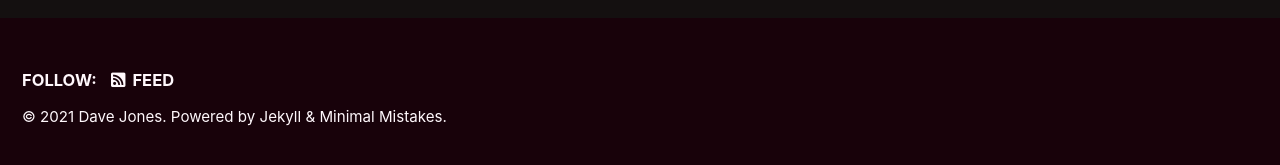
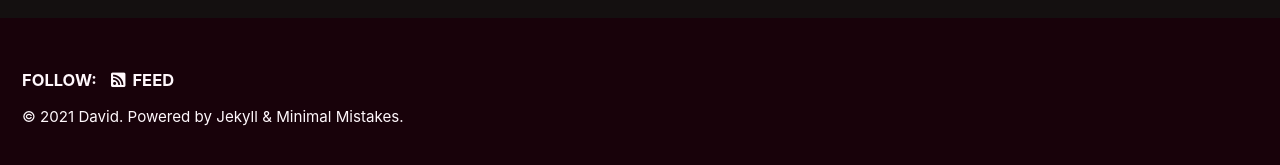
Before and after one commit to Seathe666/Seathe666.github.io, a Jekyll site: the page built from index.html, in a window 1280 px wide. Shown: the part 727-892 px from the top of the page. Built offline with Jekyll 4.4.1, drawn with Linux system fonts in a browser that asks for light colours; cached includes are drawn as plain includes; the list of posts is cut into pages by our own code.

Commit message:
Update _config.yml

```diff
--- a/_config.yml
+++ b/_config.yml
@@ -19,7 +19,7 @@ locale                   : "en-US"
 title                    : "Daves Mods"
 title_separator          : "-"
 subtitle                 : # site tagline that appears below site title in masthead
-name                     : "Dave Jones"
+name                     : "David"
 description              : "An amazing website."
 url                      : # the base hostname & protocol for your site e.g. "https://mmistakes.github.io"
 baseurl                  : # the subpath of your site, e.g. "/blog"
@@ -37,7 +37,7 @@ comments:
     server               : # https://meta.discourse.org/t/embedding-discourse-comments-via-javascript/31963 , e.g.: meta.discourse.org
   facebook:
     # https://developers.facebook.com/docs/plugins/comments
-    appid                :
+    appid                : 173095801063156
     num_posts            : 5 # 5 (default)
     colorscheme          : "dark" # "light" (default), "dark"
   utterances:
```
